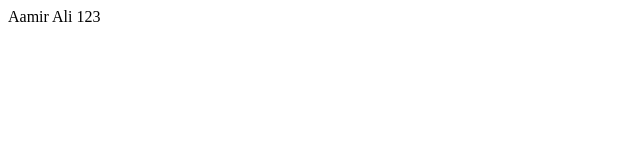
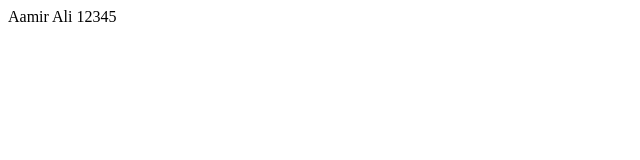
Before and after one commit to aamirali72/Project4B, a React (Create React App) app: page / in a window 1280 px wide. Shown: the top 160 px of the page, without its empty margins (0-640 px from the left). Built offline with nearby package versions, Linux system fonts and the light colour scheme.

Commit message:
new update

```diff
--- a/src/App.js
+++ b/src/App.js
@@ -3,7 +3,7 @@ import './App.css';
 function App() {
   return (
     <div className="App">
-      Aamir Ali 123
+      Aamir Ali 12345
     </div>
   );
 }
```
Also changed, not shown: 1 other file (tests, documents, lock files or other folders).
